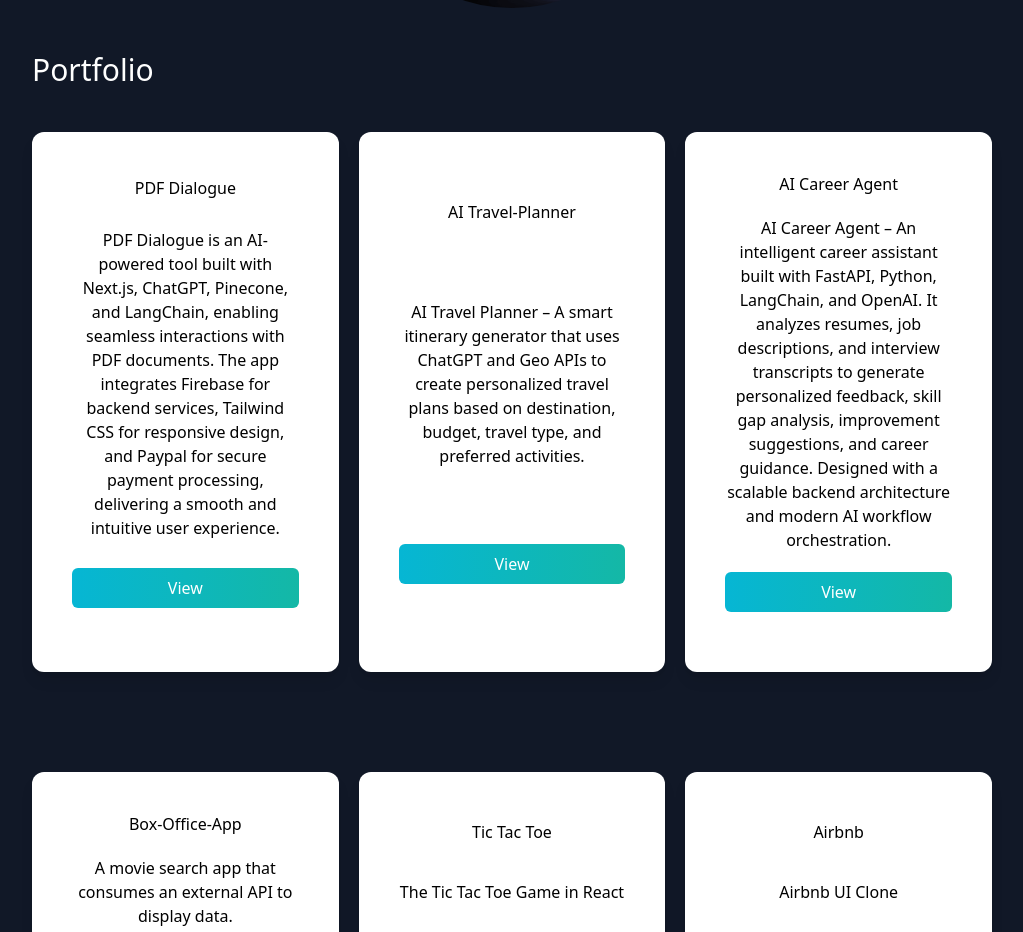
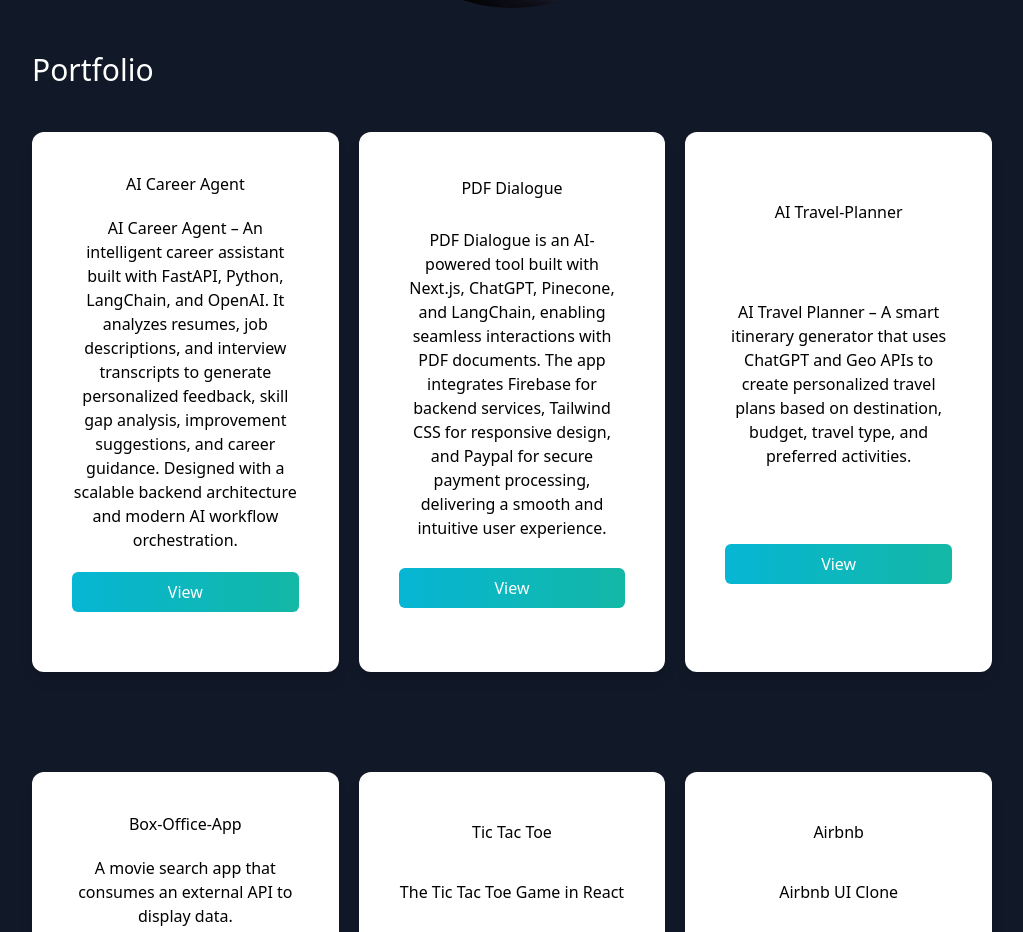
Before and after one commit to shubhambhojane98/portfolio, a Next.js app: page / in a window 1280 px wide. Shown: the part 840-1772 px from the top of the page, without its empty margins (128-1151 px from the left). Built offline with nearby package versions, Linux system fonts and the light colour scheme.

Commit message:
organize project

```diff
--- a/components/Portfolio.tsx
+++ b/components/Portfolio.tsx
@@ -6,23 +6,23 @@
     {
       id: 1,
       img: "",
+      link: "https://ai-career-agent-topaz.vercel.app/", // replace with actual deployed link
+      title: "AI Career Agent",
+      desc: "AI Career Agent – An intelligent career assistant built with FastAPI, Python, LangChain, and OpenAI. It analyzes resumes, job descriptions, and interview transcripts to generate personalized feedback, skill gap analysis, improvement suggestions, and career guidance. Designed with a scalable backend architecture and modern AI workflow orchestration.",
+    },
+    {
+      id: 2,
+      img: "",
       link: "https://chat-with-pdf-peach-phi.vercel.app/",
       title: "PDF Dialogue",
       desc: "PDF Dialogue is an AI-powered tool built with Next.js, ChatGPT, Pinecone, and LangChain, enabling seamless interactions with PDF documents. The app integrates Firebase for backend services, Tailwind CSS for responsive design, and Paypal for secure payment processing, delivering a smooth and intuitive user experience.",
     },
     {
-      id: 2,
+      id: 3,
       img: "",
       link: "https://travel-planner-nu-pearl.vercel.app/",
       title: "AI Travel-Planner",
       desc: "AI Travel Planner – A smart itinerary generator that uses ChatGPT and Geo APIs to create personalized travel plans based on destination, budget, travel type, and preferred activities.",
-    },
-    {
-      id: 3,
-      img: "",
-      link: "https://ai-career-agent-topaz.vercel.app/", // replace with actual deployed link
-      title: "AI Career Agent",
-      desc: "AI Career Agent – An intelligent career assistant built with FastAPI, Python, LangChain, and OpenAI. It analyzes resumes, job descriptions, and interview transcripts to generate personalized feedback, skill gap analysis, improvement suggestions, and career guidance. Designed with a scalable backend architecture and modern AI workflow orchestration.",
     },
     {
       id: 4,
```
